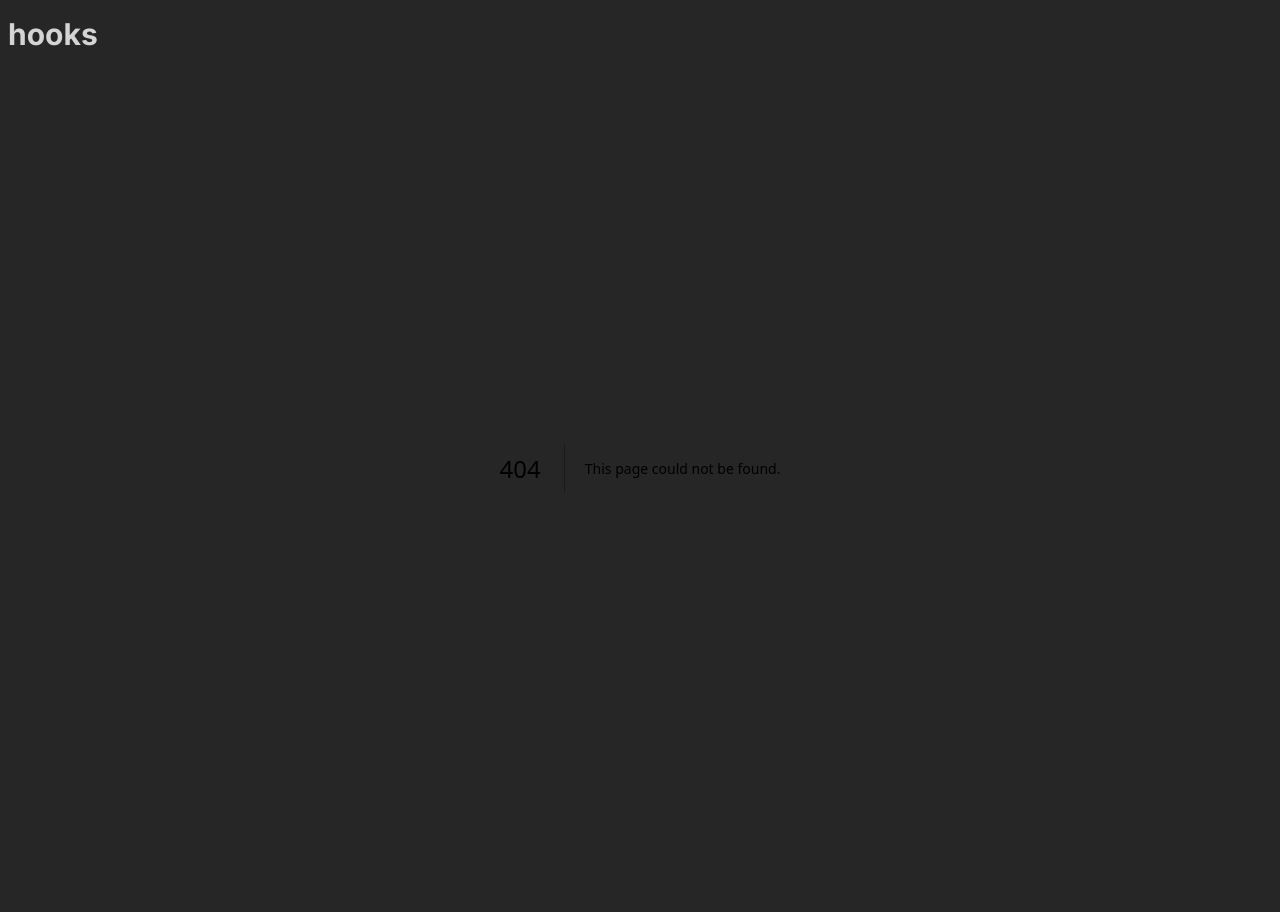
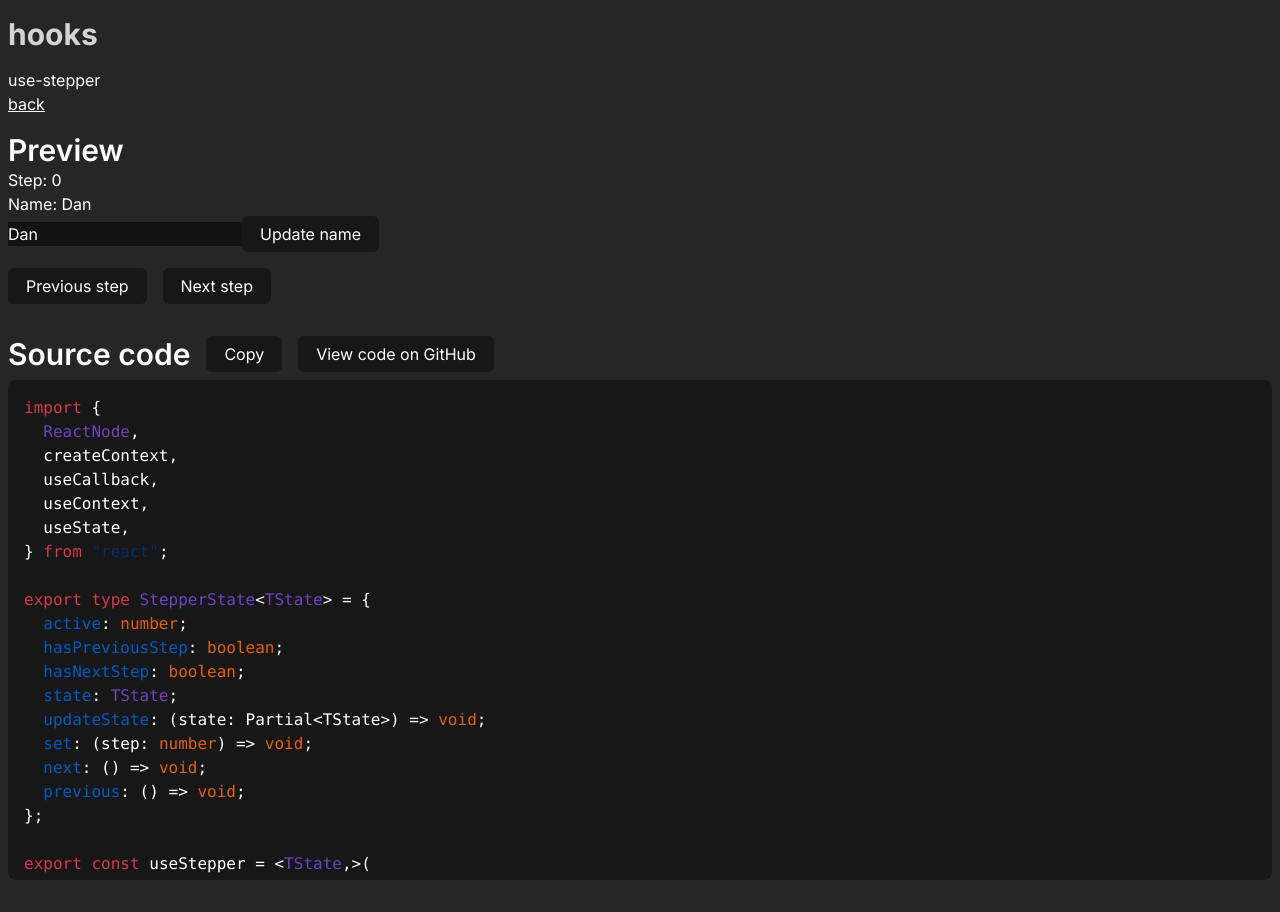
Before and after one commit to tsivinsky/hooks, a Next.js app: page /use-stepper in a window 1280 px wide. Before the commit this address had no page. Before the commit the page ends 868 px from the top, so only its background shows below. Built offline with nearby package versions, Linux system fonts and the light colour scheme.

Commit message:
Add `useStepper`

```diff
--- a/src/app/page.tsx
+++ b/src/app/page.tsx
@@ -12,6 +12,10 @@ const hooks = [
   {
     name: "useSelectArray",
     link: "/use-select-array",
+  },
+  {
+    name: "useStepper",
+    link: "/use-stepper",
   },
 ];
 
--- /dev/null
+++ b/src/app/use-stepper/page.tsx
@@ -0,0 +1,21 @@
+import Link from "next/link";
+import { Code } from "@/components/Code";
+import { GITHUB_HOOKS_URL } from "@/lib/constants";
+import { Preview } from "./preview";
+
+export default function StepperPage() {
+  return (
+    <div>
+      <h1>use-stepper</h1>
+      <Link href="/" className="underline hover:no-underline">
+        back
+      </Link>
+      <Preview />
+      <Code
+        filepath="src/hooks/useStepper.tsx"
+        githubLink={`${GITHUB_HOOKS_URL}/useStepper.tsx`}
+        className="my-8"
+      />
+    </div>
+  );
+}
--- /dev/null
+++ b/src/app/use-stepper/preview.tsx
@@ -0,0 +1,37 @@
+"use client";
+
+import { FC } from "react";
+import { StepperProvider, useStepper } from "@/hooks/useStepper";
+import { Step } from "./step";
+import { Button } from "@/components/Button";
+
+const components = [Step, Step, Step, Step, Step];
+
+export type StepState = {
+  name: string;
+};
+
+export const Preview: FC = () => {
+  const stepper = useStepper<StepState>(components.length, {
+    name: "Dan",
+  });
+
+  const Step = components[stepper.active];
+
+  return (
+    <div className="my-4">
+      <h2 className="text-3xl font-semibold">Preview</h2>
+      <StepperProvider state={stepper}>
+        <Step />
+      </StepperProvider>
+      <div className="flex items-center gap-4 mt-4">
+        <Button disabled={!stepper.hasPreviousStep} onClick={stepper.previous}>
+          Previous step
+        </Button>
+        <Button disabled={!stepper.hasNextStep} onClick={stepper.next}>
+          Next step
+        </Button>
+      </div>
+    </div>
+  );
+};
--- /dev/null
+++ b/src/app/use-stepper/step.tsx
@@ -0,0 +1,32 @@
+"use client";
+
+import { FC, FormEvent, useState } from "react";
+import { useStepperContext } from "@/hooks/useStepper";
+import { StepState } from "./preview";
+import { Button } from "@/components/Button";
+
+export const Step: FC = () => {
+  const stepper = useStepperContext<StepState>();
+
+  const [name, setName] = useState(stepper.state.name);
+
+  const handleSubmit = (e: FormEvent<HTMLFormElement>) => {
+    e.preventDefault();
+    stepper.updateState({ name });
+  };
+
+  return (
+    <div>
+      <h1>Step: {stepper.active}</h1>
+      <h2>Name: {stepper.state.name}</h2>
+      <form onSubmit={handleSubmit}>
+        <input
+          type="text"
+          value={name}
+          onChange={(e) => setName(e.target.value)}
+        />
+        <Button type="submit">Update name</Button>
+      </form>
+    </div>
+  );
+};
--- /dev/null
+++ b/src/hooks/useStepper.tsx
@@ -0,0 +1,80 @@
+import {
+  ReactNode,
+  createContext,
+  useCallback,
+  useContext,
+  useState,
+} from "react";
+
+export type StepperState<TState> = {
+  active: number;
+  hasPreviousStep: boolean;
+  hasNextStep: boolean;
+  state: TState;
+  updateState: (state: Partial<TState>) => void;
+  set: (step: number) => void;
+  next: () => void;
+  previous: () => void;
+};
+
+export const useStepper = <TState,>(
+  max: number,
+  defaultState: TState
+): StepperState<TState> => {
+  const [active, set] = useState(0);
+  const [state, setState] = useState(defaultState);
+
+  const next = useCallback(() => {
+    set((step) => Math.min(step + 1, max - 1));
+  }, [max]);
+
+  const previous = useCallback(() => {
+    set((step) => Math.max(step - 1, 0));
+  }, []);
+
+  const updateState = useCallback((newState: Partial<TState>) => {
+    setState((prev) => ({
+      ...prev,
+      ...newState,
+    }));
+  }, []);
+
+  const hasNextStep = Math.min(active + 1, max - 1) !== active;
+  const hasPreviousStep = Math.max(active - 1, 0) !== active;
+
+  return {
+    active,
+    hasPreviousStep,
+    hasNextStep,
+    state,
+    updateState,
+    set,
+    next,
+    previous,
+  };
+};
+
+const stepperContext = createContext<StepperState<any> | null>(null);
+
+export type StepperProviderProps<TState> = {
+  state: StepperState<TState>;
+  children: ReactNode;
+};
+
+export const StepperProvider = <TState,>({
+  state,
+  children,
+}: StepperProviderProps<TState>) => {
+  return (
+    <stepperContext.Provider value={state}>{children}</stepperContext.Provider>
+  );
+};
+
+export const useStepperContext = <TState,>() => {
+  const context = useContext(stepperContext);
+  if (!context) {
+    throw new Error("useStepperContext must be used within a StepperProvider");
+  }
+
+  return context as StepperState<TState>;
+};
```
